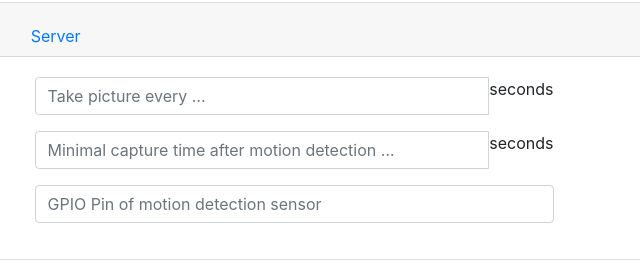
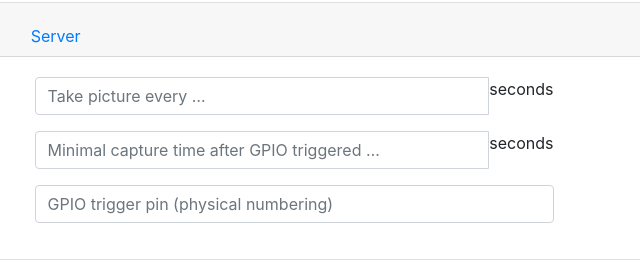
Before and after one commit to not-implemented/raspicam-timelapse, a website: page webapp/index.html in a window 1280 px wide. Shown: the part 561-823 px from the top of the page, 346-986 px from the left. Drawn offline with nearby package versions, Linux system fonts and the light colour scheme; no server answers.

Commit message:
better descriptions

```diff
--- a/server.js
+++ b/server.js
@@ -155,7 +155,7 @@ var status = {
     systemLoad: {title: 'System load', value: 'unknown', type: 'default'},
     uptime: {title: 'Uptime', value: 'unknown', type: 'default'},
     visitors: {title: 'Visitors', value: 'unknown', type: 'default'},
-    gpioTriggerPin: {title: 'GPIO Trigger Pin', value: 'unset', type: 'default'},
+    gpioTriggerPin: {title: 'GPIO Trigger pin', value: 'unset', type: 'default'},
     gpioTriggerCaptureEnd: {title: 'GPIO Trigger Stop Timeout', value: 'unset', type: 'default'}
 };
 
--- a/webapp/index.html
+++ b/webapp/index.html
@@ -71,7 +71,7 @@
                         <label for="option-gpioTriggerCaptureMin" class="col-sm-3 col-form-label">Capture length</label>
                         <div class="col-sm-6">
                             <div class="input-group">
-                                <input id="option-gpioTriggerCaptureMin" type="text" class="form-control" placeholder="Minimal capture time after motion detection …">
+                                <input id="option-gpioTriggerCaptureMin" type="text" class="form-control" placeholder="Minimal capture time after GPIO triggered …">
                                 <span class="input-group-addon">seconds</span>
                             </div>
                         </div>
@@ -80,7 +80,7 @@
                         <label for="option-gpioTriggerPin" class="col-sm-3 col-form-label">GPIO Pin</label>
                         <div class="col-sm-6">
                             <div class="input-group">
-                                <input id="option-gpioTriggerPin" type="text" class="form-control" placeholder="GPIO Pin of motion detection sensor">
+                                <input id="option-gpioTriggerPin" type="text" class="form-control" placeholder="GPIO trigger pin (physical numbering)">
                             </div>
                         </div>
                     </div>
```
